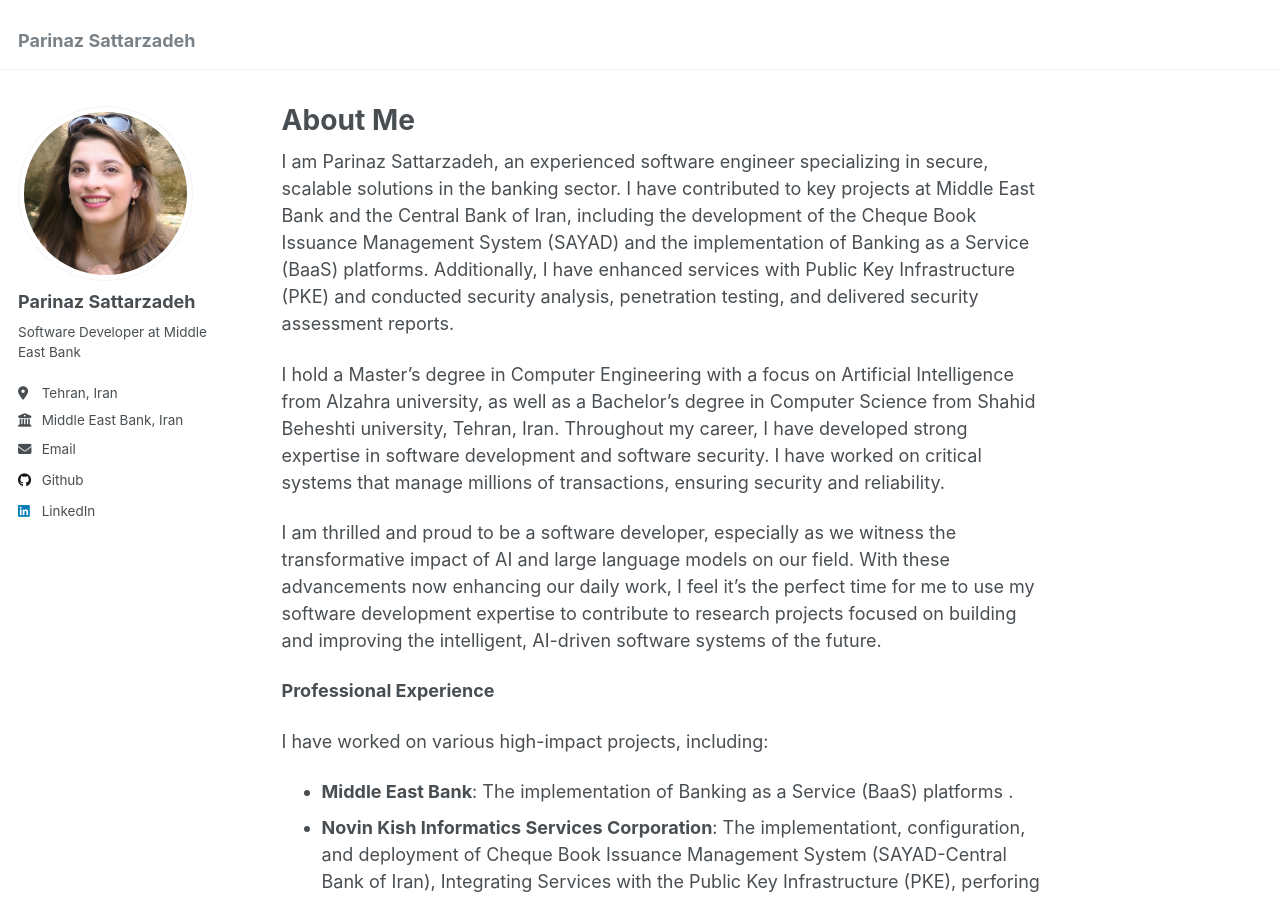
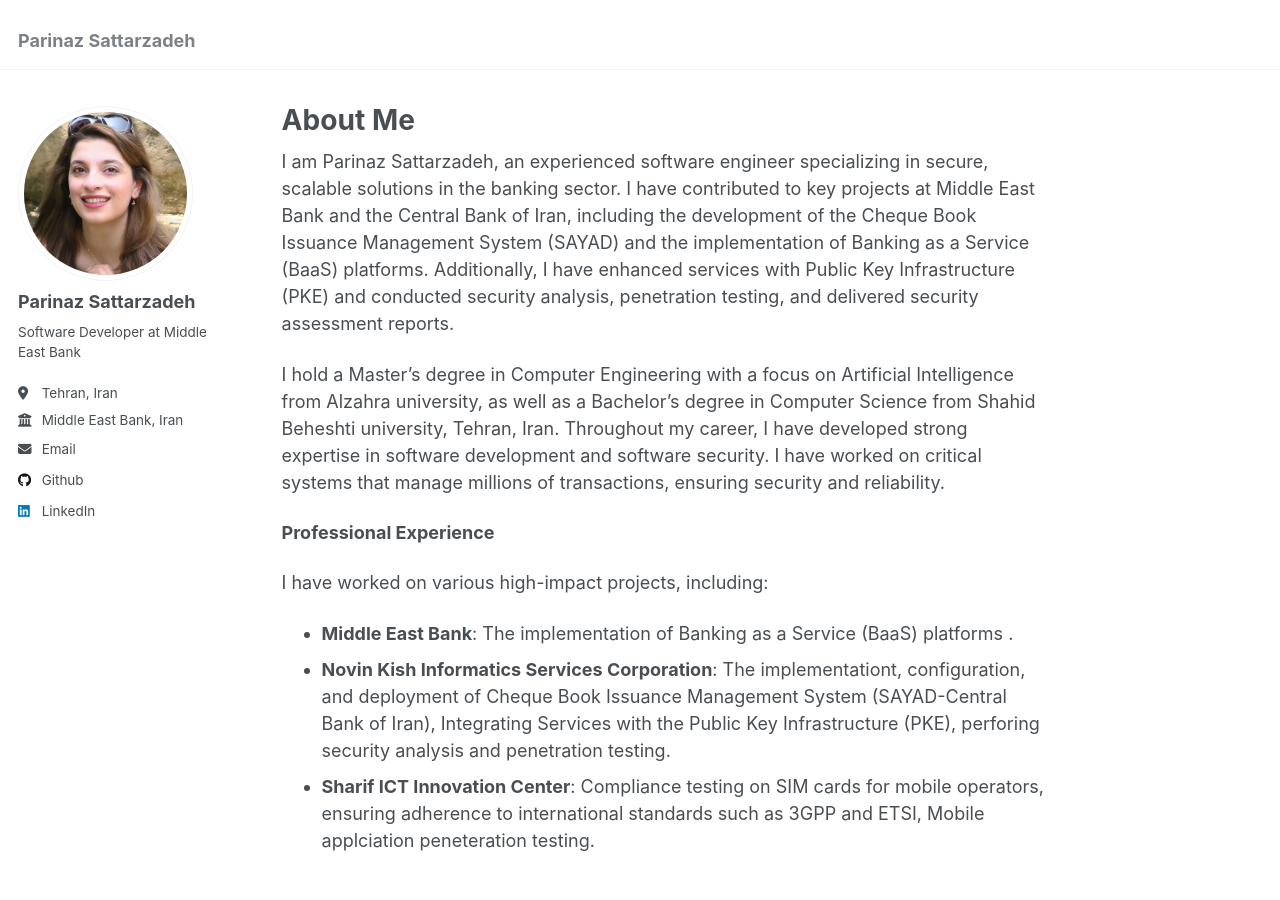
Before and after one commit to parinaz-st/parinaz-st.github.io, a Jekyll site: the page built from _pages/about.md, in a window 1280 px wide and 900 px high. Built offline with Jekyll 4.4.1, drawn with Linux system fonts in a browser that asks for light colours.

Commit message:
Update about.md

```diff
--- a/_pages/about.md
+++ b/_pages/about.md
@@ -12,7 +12,6 @@ I am Parinaz Sattarzadeh, an experienced software engineer specializing in secur
 
 I hold a Master's degree in Computer Engineering with a focus on Artificial Intelligence from Alzahra university, as well as a Bachelor's degree in Computer Science from Shahid Beheshti university, Tehran, Iran. Throughout my career, I have developed strong expertise in software development and software security. I have worked on critical systems that manage millions of transactions, ensuring security and reliability.
 
-I am thrilled and proud to be a software developer, especially as we witness the transformative impact of AI and large language models on our field. With these advancements now enhancing our daily work, I feel it's the perfect time for me to use my software development expertise to contribute to research projects focused on building and improving the intelligent, AI-driven software systems of the future.
 
 
 **Professional Experience**
```
